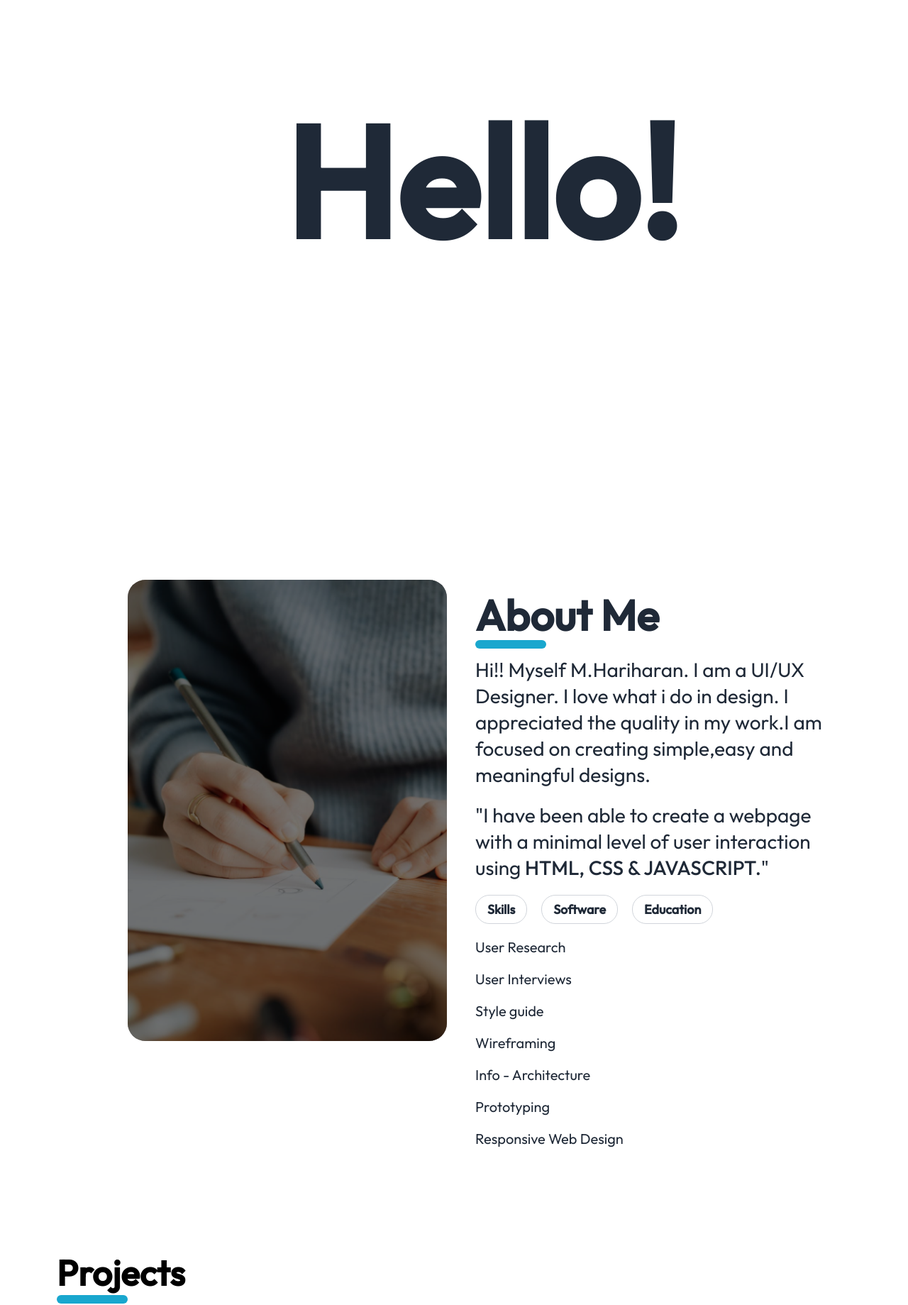
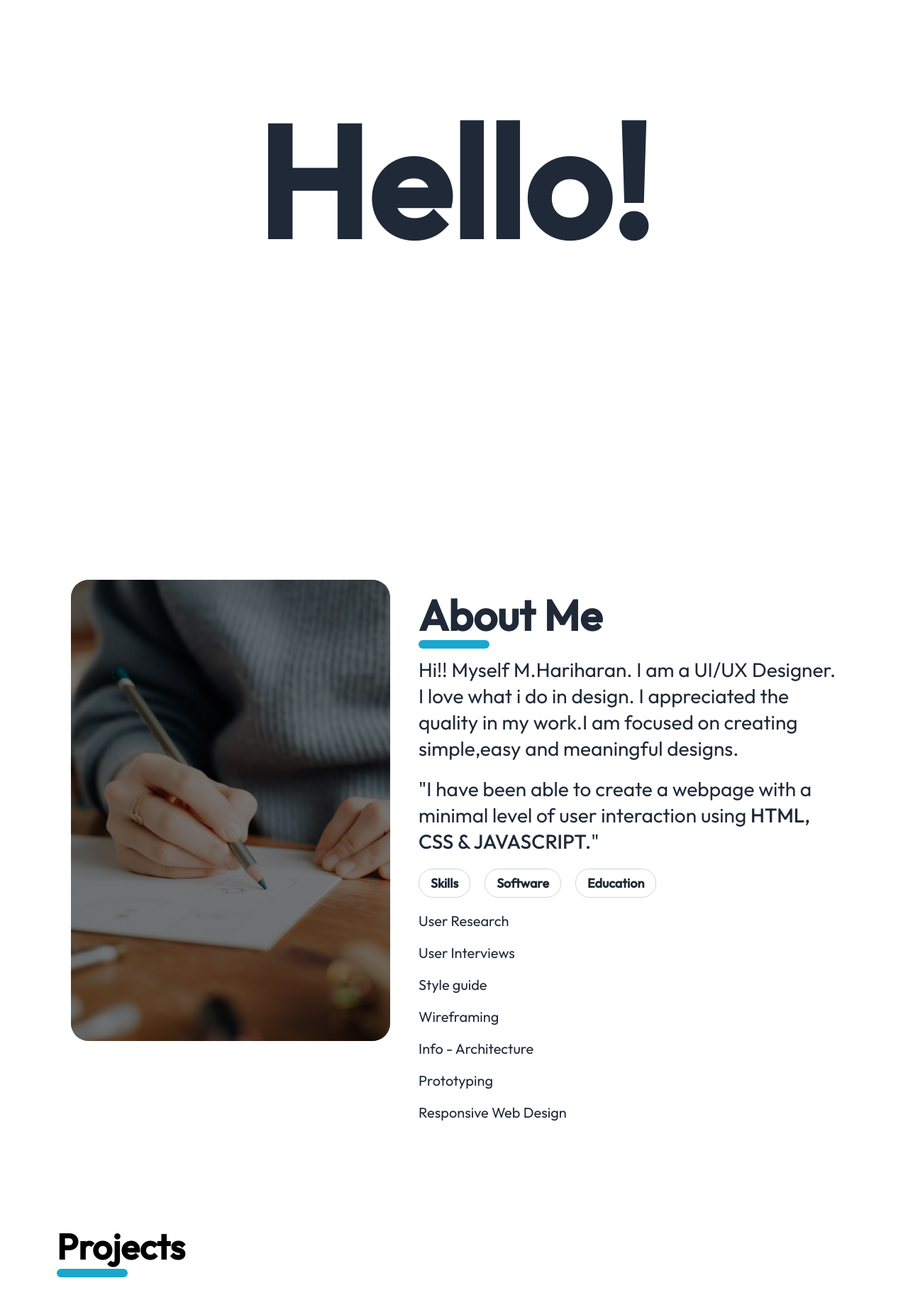
Before and after one commit to harrishari003/hariharan.com, a plain HTML site: page index.html in a window 1280 px wide. Shown: the part 93-1932 px from the top of the page at 71% size. Drawn offline with Linux system fonts and the light colour scheme.

Commit message:
style.css

```diff
--- a/style.css
+++ b/style.css
@@ -65,7 +65,6 @@
     align-items: center;
     text-align: center;
     justify-content: center;
-    margin-left: 80px;
 }
 .head-container{
     color: var(--text);
@@ -117,7 +116,6 @@
 
 #aboutme{
     padding: 80px 100px;
-    margin-left: 80px;
 }
 .colum{
     display: flex;
```
